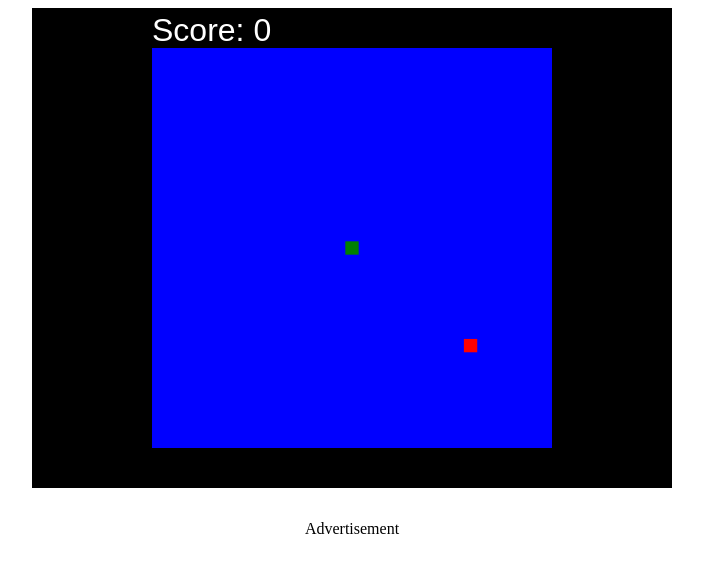
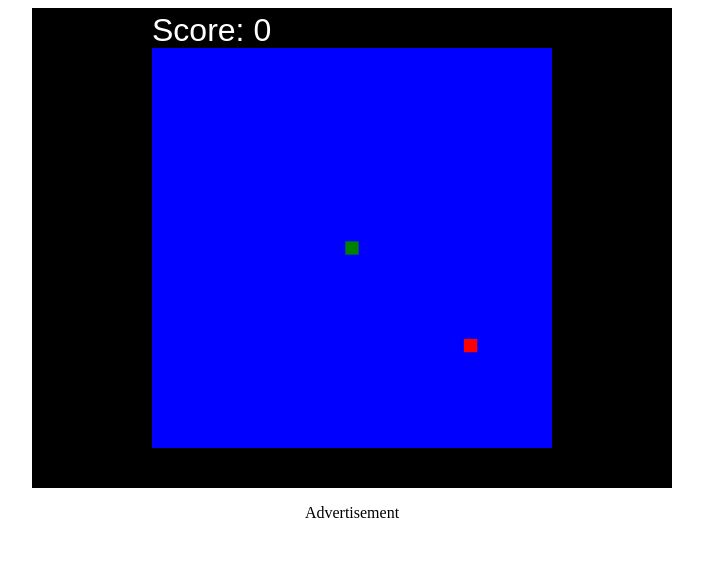
Before and after one commit to jaredkrinke/AvoisionJS, a plain HTML site: page index.html in a window 1280 px wide. Shown: the whole page, without its empty margins (288-991 px from the left). Drawn offline with Linux system fonts and the light colour scheme.

Commit message:
Avoided unnecessary vertical scrollbar

```diff
--- a/index.html
+++ b/index.html
@@ -6,8 +6,8 @@
     <script src="js/main.js"></script>
     <div style="align-content: center; text-align: center;"><canvas id="canvas" width="640" height="480"></canvas></div>
 
-    <div style="align-content: center; text-align: center; margin: 1em;">
-        <p>Advertisement</p>
+    <div style="align-content: center; text-align: center;">
+        <p style="margin-top: 1em; margin-bottom: 0em;">Advertisement</p>
         <script async src="//pagead2.googlesyndication.com/pagead/js/adsbygoogle.js"></script>
         <!-- AvsnJS -->
         <ins class="adsbygoogle"
```
